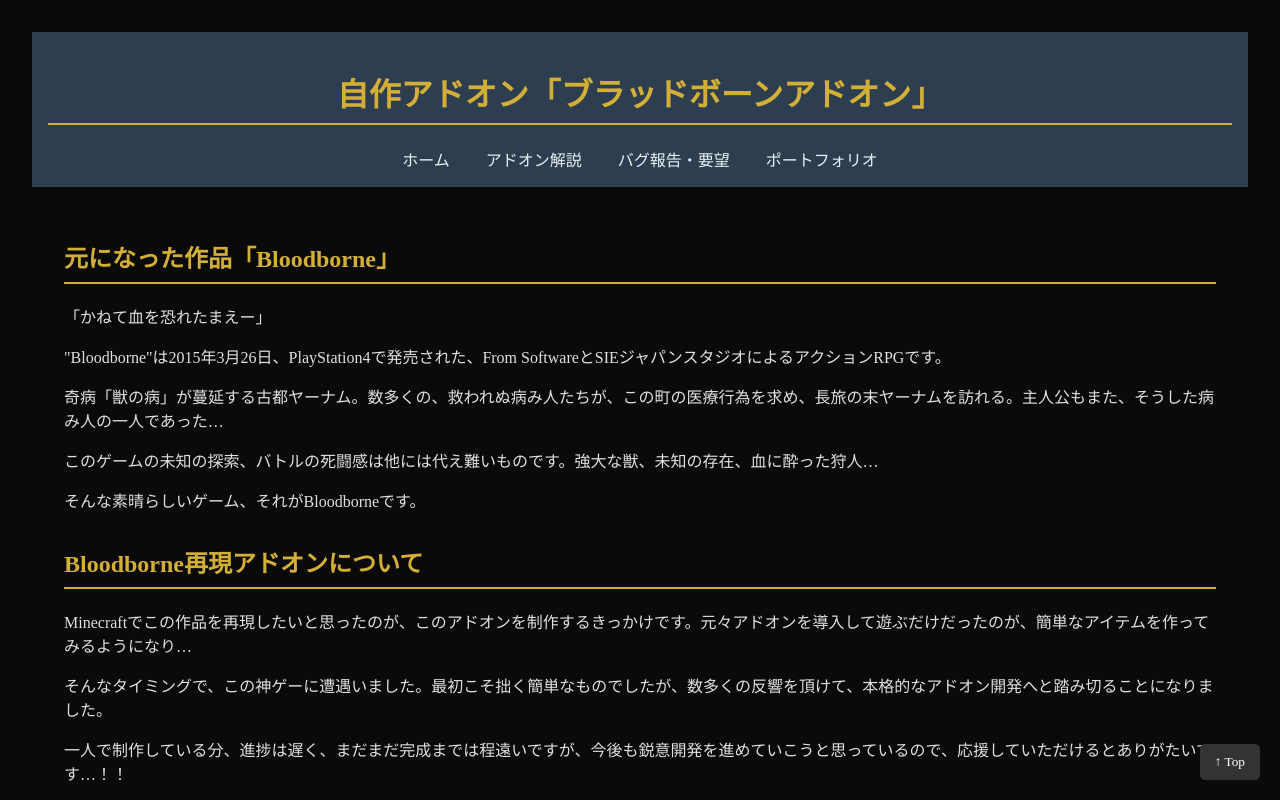
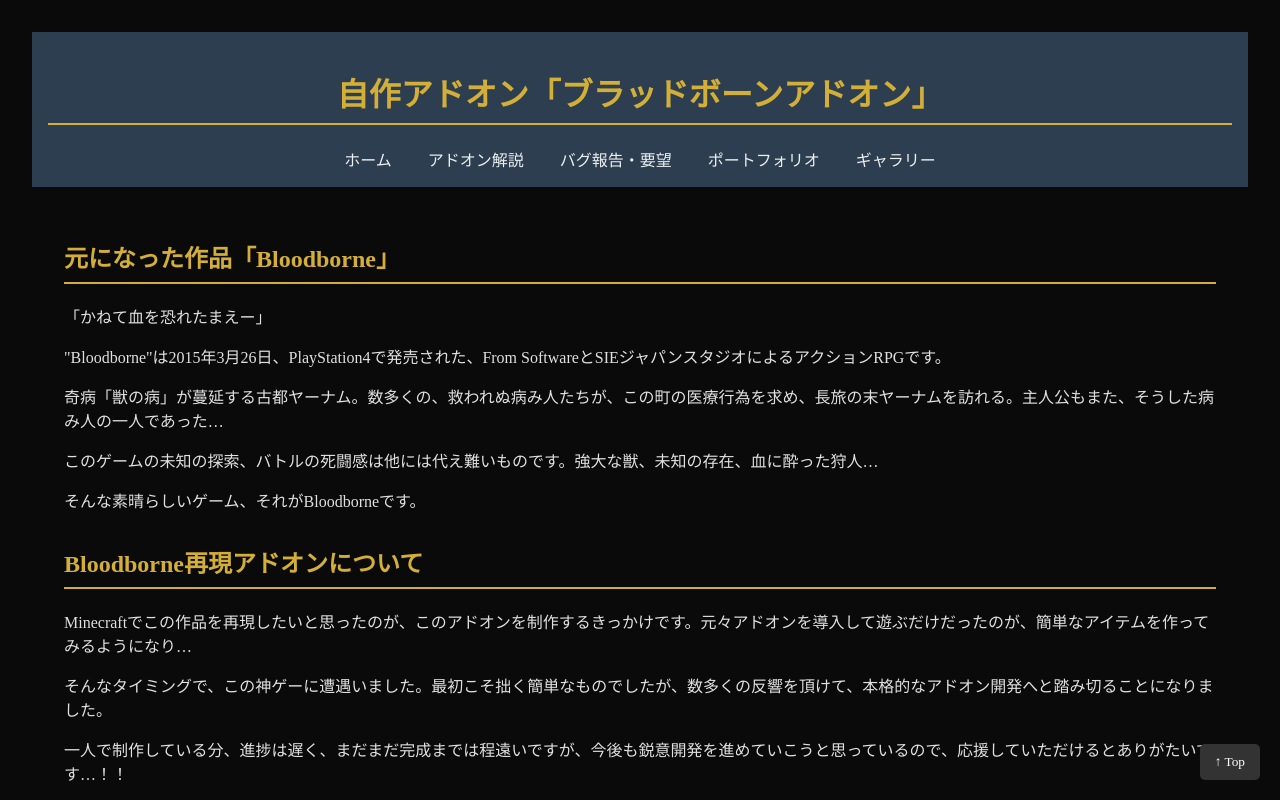
Before and after one commit to ARAJINGAMES/github.io, a plain HTML site: page index.html in a window 1280 px wide. Shown: the top 800 px of the page. Drawn offline with Linux system fonts and the light colour scheme.

Commit message:
Fix HTML formatting and add weapon model link

```diff
--- a/index.html
+++ b/index.html
@@ -13,6 +13,7 @@
       <a href="explain.html">アドオン解説</a>
       <a href="report.html">バグ報告・要望</a>
       <a href="portfolio.html">ポートフォリオ</a>
+      <a href="weapon_model.html">ギャラリー</a>
     </nav>
   </header>
 
```
